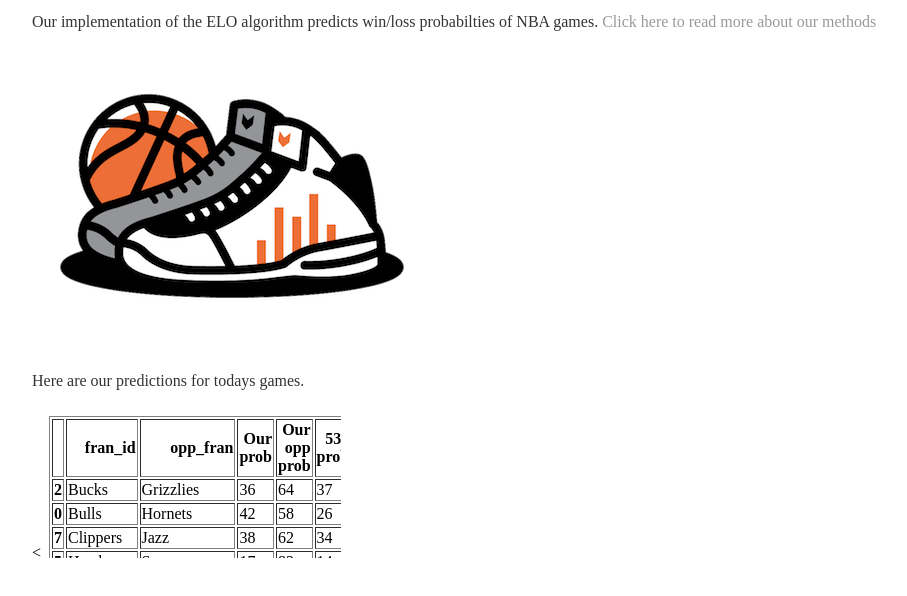
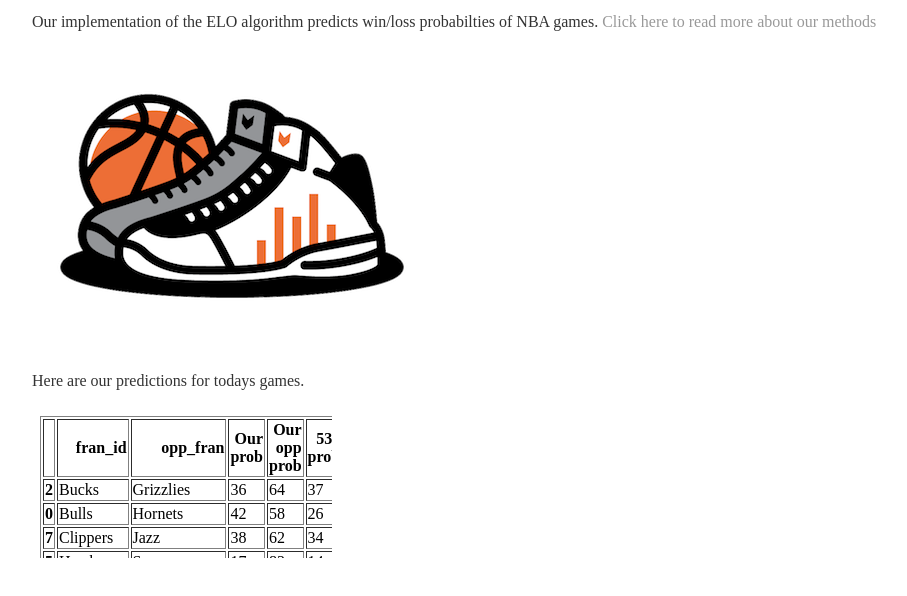
Before and after one commit to a-morr/a-morr.github.io, a plain HTML site: page index.html in a window 1280 px wide. Shown: the part 142-738 px from the top of the page, without its empty margins (160-1067 px from the left). Drawn offline with Linux system fonts and the light colour scheme.

Commit message:
index edit

```diff
--- a/index.html
+++ b/index.html
@@ -24,7 +24,7 @@
 
 					<p>Here are our predictions for todays games. </p>
 					<div>
-						<<object data="/images/table.html" type="text/html"  style="width:auto;height:auto;">
+						<object data="/images/table.html" type="text/html"  style="width:auto;height:auto;">
 					</div>
 
 		<footer>
```
